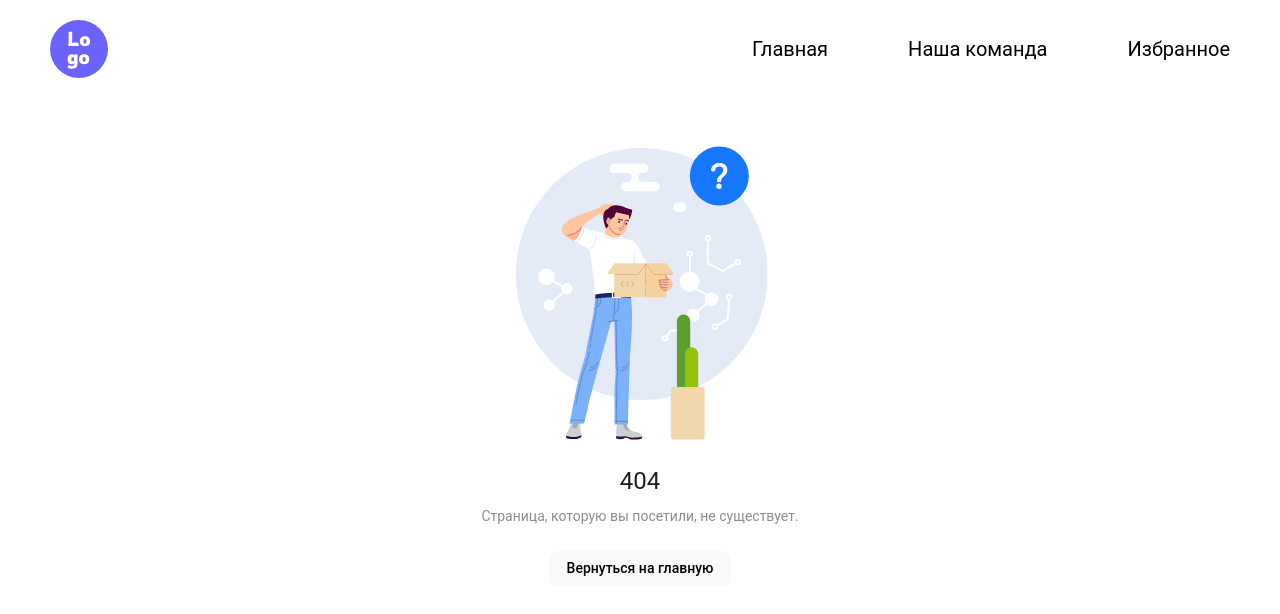
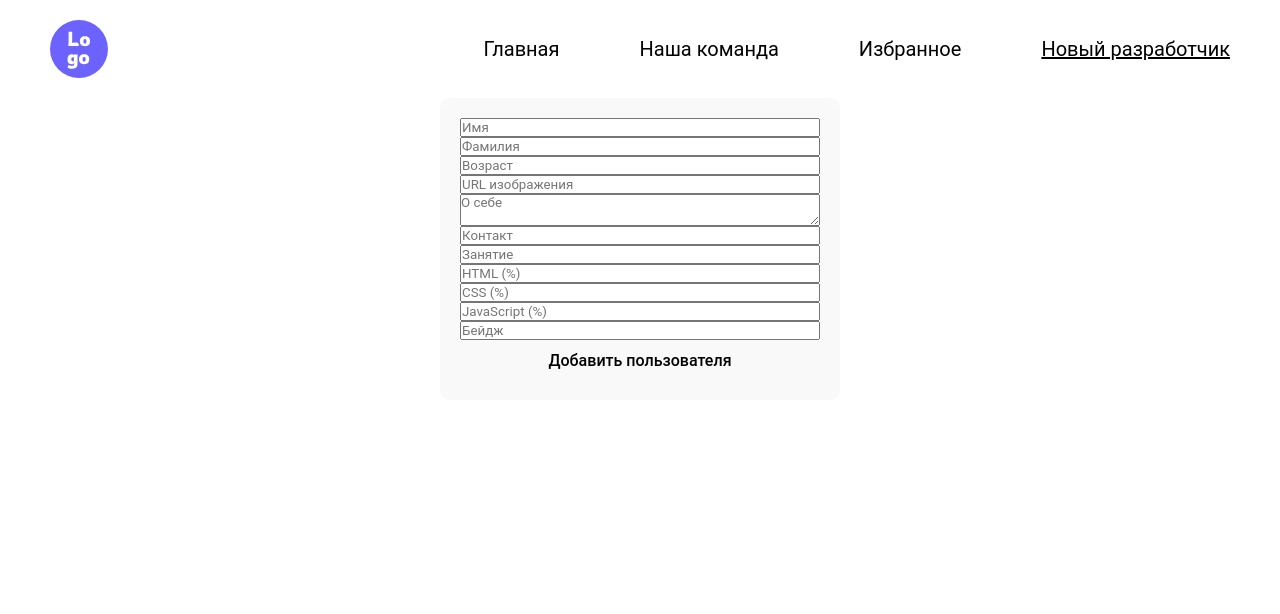
Before and after one commit to pugnitator/hackathon-rs-2025, a React (Vite) app: page /create in a window 1280 px wide. Before the commit this address had no page. Shown: the top 614 px of the page. Built offline with nearby package versions, Linux system fonts and the light colour scheme.

Commit message:
create formUser

```diff
--- a/src/App.jsx
+++ b/src/App.jsx
@@ -1,7 +1,8 @@
-import { Routes, Route } from "react-router-dom";
-import { MainPage, FavouritesPage, NotFoundPage } from "./pages";
+import {Route, Routes} from "react-router-dom";
+import {FavouritesPage, MainPage, NotFoundPage} from "./pages";
 import "./App.css";
-import { Header } from "./components/header";
+import {Header} from "./components/header";
+import {CreateUser} from "./pages/create-user/create-user.jsx";
 
 export const App = () => {
   return (
@@ -29,6 +30,12 @@ export const App = () => {
             </>
           }
         />
+          <Route path="/create" element={
+              <>
+                  <Header/>
+                  <CreateUser/>
+              </>
+          }/>
       </Routes>
     </>
   );
--- a/src/components/Card/user-card.jsx
+++ b/src/components/Card/user-card.jsx
@@ -68,8 +68,8 @@ const CustomUserCard = styled.div`
   display: flex;
   flex-direction: column;
   gap: 10px;
-  width: 344px;
-  height: 40vh;
+  width: 260px;
+  height: 345px;
   background: white;
   border-radius: 20px;
   overflow: hidden;
--- a/src/components/header.jsx
+++ b/src/components/header.jsx
@@ -26,6 +26,8 @@ export const Header = () => {
     { text: "Главная", path: "/#description" },
     { text: "Наша команда", path: "/#team" },
     { text: "Избранное", path: "/favorites" },
+    { text: 'Новый разработчик', path: "/create" },
+
   ];
 
   return (
--- /dev/null
+++ b/src/hooks/use-form.js
@@ -0,0 +1,16 @@
+import { useState } from "react";
+
+export const useForm = (initialState) => {
+    const [formData, setFormData] = useState(initialState);
+
+    const handleChange = (e) => {
+        const { name, value } = e.target;
+        setFormData({ ...formData, [name]: value });
+    };
+
+    const resetForm = () => {
+        setFormData(initialState);
+    };
+
+    return { formData, handleChange, resetForm, setFormData };
+};
--- /dev/null
+++ b/src/hooks/use-send-user-to-server.js
@@ -0,0 +1,20 @@
+export const sendUserToServer = async (newUser) => {
+    try {
+        const response = await fetch("http://localhost:3005/devs", {
+            method: "POST",
+            headers: {
+                "Content-Type": "application/json",
+            },
+            body: JSON.stringify(newUser),
+        });
+
+        if (response.ok) {
+            const updatedData = await response.json();
+            setDevsData((prev) => [...prev, updatedData]);
+        } else {
+            console.error("Ошибка при отправке данных:", response.statusText);
+        }
+    } catch (error) {
+        console.error("Ошибка сети:", error);
+    }
+};
--- /dev/null
+++ b/src/pages/create-user/create-user.jsx
@@ -0,0 +1,132 @@
+import styled from "styled-components";
+import { useNavigate } from "react-router-dom";
+import { sendUserToServer } from "../../hooks/use-send-user-to-server.js";
+import { useForm } from "../../hooks/use-form.js";
+
+export const CreateUser = () => {
+    const navigate = useNavigate();
+
+    const { formData, handleChange, resetForm } = useForm({
+        id: "",
+        name: "",
+        lastname: "",
+        age: "",
+        image_url: "",
+        about: "",
+        contact: "",
+        occupation: "",
+        HTML: "",
+        CSS: "",
+        JS: "",
+        badge: "",
+    });
+
+    const handleSubmit = async (e) => {
+        e.preventDefault();
+
+        const newUser = {
+            ...formData,
+            id: Math.floor(Math.random() * 1000),
+        };
+
+        await sendUserToServer(newUser);
+
+        console.log("Новый пользователь:", newUser);
+
+        resetForm();
+
+        navigate("/");
+    };
+
+    return (
+        <FormContainer onSubmit={handleSubmit}>
+            <input
+                type="text"
+                name="name"
+                placeholder="Имя"
+                value={formData.name}
+                onChange={handleChange}
+            />
+            <input
+                type="text"
+                name="lastname"
+                placeholder="Фамилия"
+                value={formData.lastname}
+                onChange={handleChange}
+            />
+            <input
+                type="number"
+                name="age"
+                placeholder="Возраст"
+                value={formData.age}
+                onChange={handleChange}
+            />
+            <input
+                type="text"
+                name="image_url"
+                placeholder="URL изображения"
+                value={formData.image_url}
+                onChange={handleChange}
+            />
+            <textarea
+                name="about"
+                placeholder="О себе"
+                value={formData.about}
+                onChange={handleChange}
+            ></textarea>
+            <input
+                type="text"
+                name="contact"
+                placeholder="Контакт"
+                value={formData.contact}
+                onChange={handleChange}
+            />
+            <input
+                type="text"
+                name="occupation"
+                placeholder="Занятие"
+                value={formData.occupation}
+                onChange={handleChange}
+            />
+            <input
+                type="number"
+                name="HTML"
+                placeholder="HTML (%)"
+                value={formData.HTML}
+                onChange={handleChange}
+            />
+            <input
+                type="number"
+                name="CSS"
+                placeholder="CSS (%)"
+                value={formData.CSS}
+                onChange={handleChange}
+            />
+            <input
+                type="number"
+                name="JS"
+                placeholder="JavaScript (%)"
+                value={formData.JS}
+                onChange={handleChange}
+            />
+            <input
+                type="text"
+                name="badge"
+                placeholder="Бейдж"
+                value={formData.badge}
+                onChange={handleChange}
+            />
+            <button type="submit">Добавить пользователя</button>
+        </FormContainer>
+    );
+};
+
+const FormContainer = styled.form`
+    display: flex;
+    flex-direction: column;
+    width: 400px;
+    margin: 0 auto;
+    padding: 20px;
+    background: #f9f9f9;
+    border-radius: 10px;
+`;
```
Also changed, not shown: src/db.json (line endings or trailing spaces).
